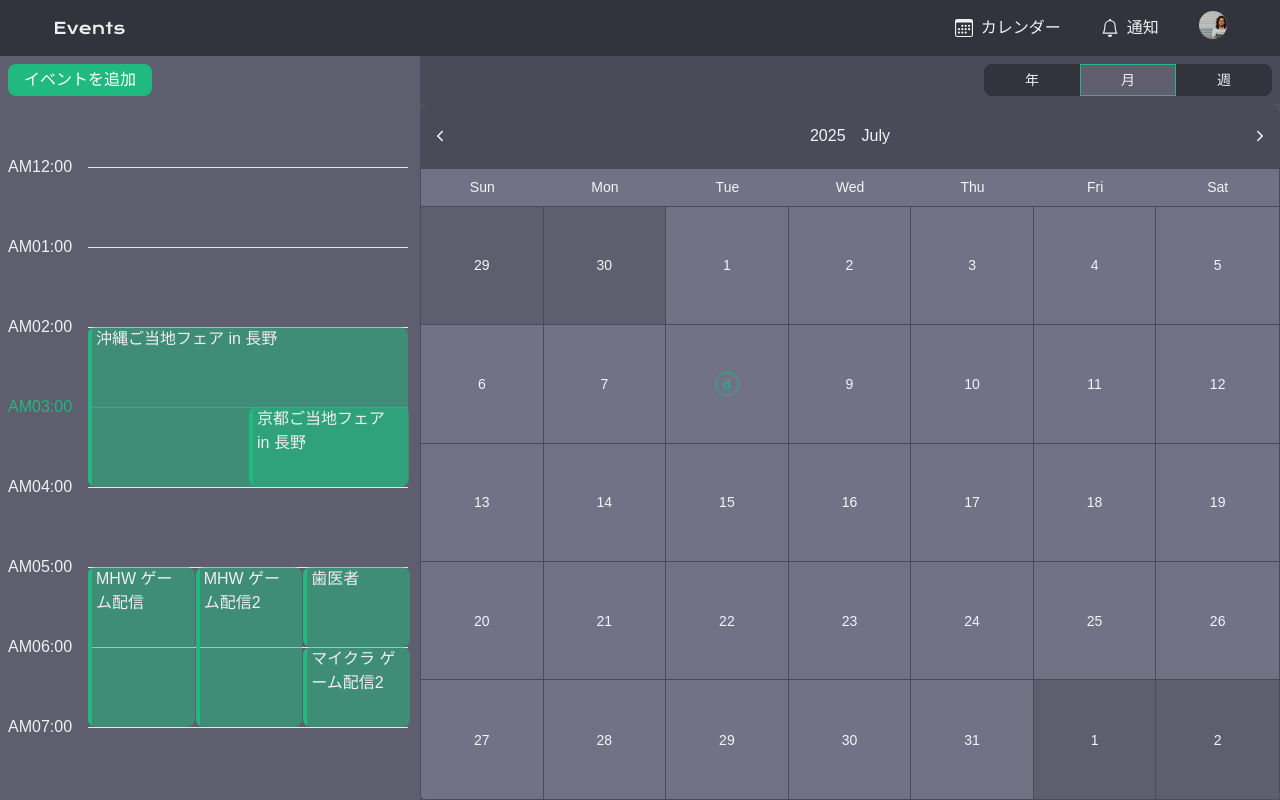
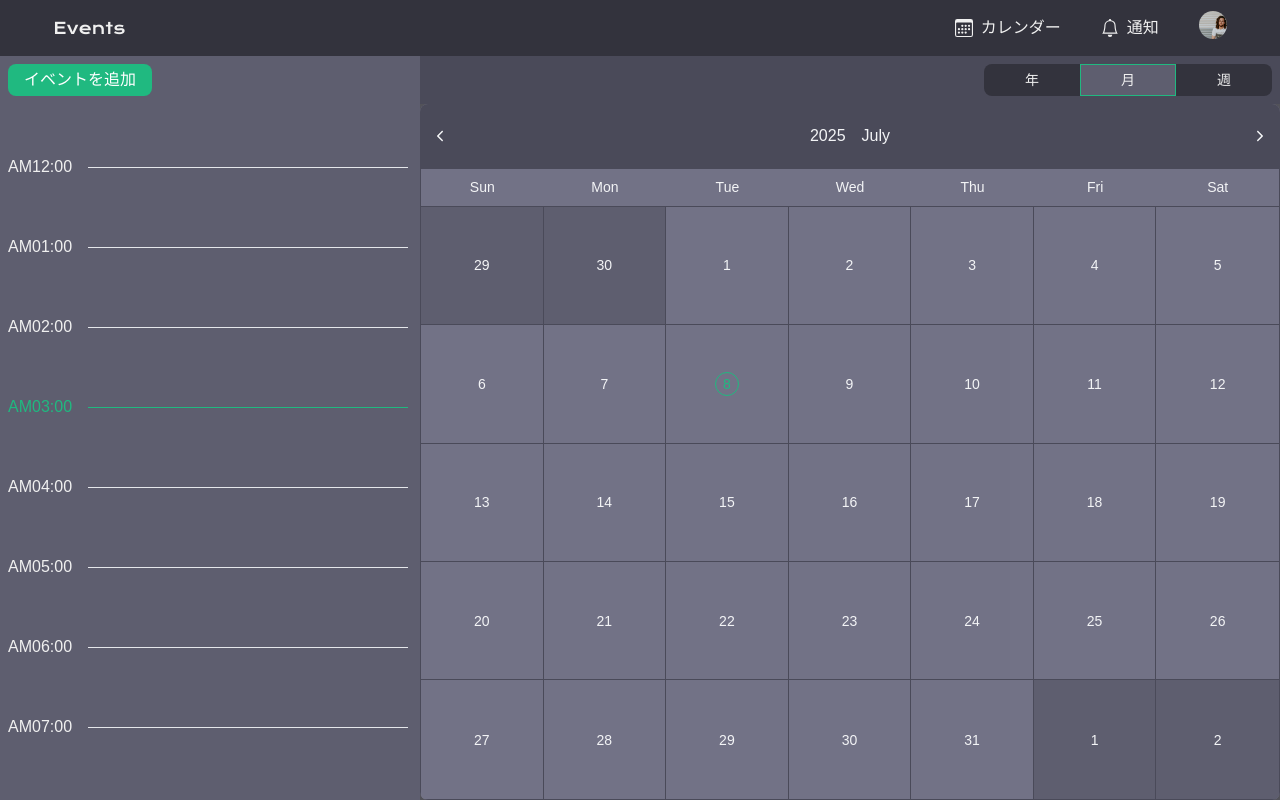
Before and after one commit to washizawa83/events-app, a Next.js app: page /pages/calendar in a window 1280 px wide. Built offline with nearby package versions, Linux system fonts and the light colour scheme.

Commit message:
終了日時跨ぎ対応

```diff
--- a/src/app/features/calendars/CalendarTimeSchedule.tsx
+++ b/src/app/features/calendars/CalendarTimeSchedule.tsx
@@ -1,7 +1,7 @@
 'use client'
 
 import dayjs, { Dayjs } from 'dayjs'
-import { useEffect, useState } from 'react'
+import React, { useEffect, useState } from 'react'
 
 type Props = {
   events: ScheduleEvent[]
@@ -27,6 +27,7 @@ type ScheduleEvent = {
 
 const TimeSchedulePaddingPx = 8
 const TimeLineRowHeightPx = 80
+const TimeQuarterHeight = TimeLineRowHeightPx / 4
 const TimeLineRowBorderMargin = 12
 const timeLineWidthPct = 20
 const eventCellWidthPct = 100 - timeLineWidthPct
@@ -81,19 +82,30 @@ const createScheduleMap = (sortedEvents: ScheduleEvent[]) => {
   const scheduleMap: { [key: number]: ScheduleEvent[] } = {}
   sortedEvents.forEach((event) => {
     const startTimeHour = event.startTime.hour()
-    const eventTimeScope = event.endTime.diff(event.startTime, 'hour')
+    const isCrossingDays = event.startTime.date() !== event.endTime.date()
+    const eventTimeScope = isCrossingDays
+      ? 24 - startTimeHour
+      : event.endTime.diff(event.startTime, 'hour')
+
+    // 開始・終了時間が同一の場合
+    if (eventTimeScope === 0) {
+      scheduleMap[startTimeHour] = scheduleMap[startTimeHour] || []
+      scheduleMap[startTimeHour].push(event)
+      return
+    }
     createArray(eventTimeScope).forEach((_, index) => {
-      if (index === 0) {
-        scheduleMap[startTimeHour] = scheduleMap[startTimeHour] || []
-        return scheduleMap[startTimeHour].push(event)
-      }
-      if (startTimeHour + index >= 24) return
-      scheduleMap[startTimeHour + index] =
-        scheduleMap[startTimeHour + index] || []
-      return scheduleMap[startTimeHour + index].push(event)
+      const key = startTimeHour + index
+      scheduleMap[key] = scheduleMap[key] || []
+      scheduleMap[key].push(event)
+      return
     })
   })
   return scheduleMap
+}
+
+const getQuarterTime = (minute: number) => {
+  const quarterTime = 15
+  return Math.floor(minute / quarterTime)
 }
 
 export const CalendarTimeSchedule = ({ events, timeScheduleWidth }: Props) => {
@@ -101,11 +113,33 @@ export const CalendarTimeSchedule = ({ events, timeScheduleWidth }: Props) => {
   const [eventCellParams, setEventCellParams] = useState<EventElementParam[]>(
     [],
   )
+  const ref = React.createRef<HTMLSpanElement>()
   const timeLineWidth = timeScheduleWidth * (timeLineWidthPct * 0.01)
   const eventCellWidth = timeScheduleWidth * (eventCellWidthPct * 0.01)
 
   const isNowHour = (time: string) => {
     return currentDateTime.format('Ahh') + ':00' === time
+  }
+
+  const calcScheduleTop = (event: ScheduleEvent) => {
+    return (
+      event.startTime.hour() * TimeLineRowHeightPx +
+      TimeLineRowBorderMargin +
+      getQuarterTime(event.startTime.minute()) * TimeQuarterHeight
+    )
+  }
+
+  const calcScheduleHeight = (event: ScheduleEvent) => {
+    const isCrossingDays = event.startTime.date() !== event.endTime.date()
+    const totalMinute = isCrossingDays
+      ? event.endTime.hour(0).minute(0).diff(event.startTime, 'minute')
+      : event.endTime.diff(event.startTime, 'minute')
+
+    const hour = Math.floor(totalMinute / 60)
+    const minute = totalMinute % 60
+    return (
+      hour * TimeLineRowHeightPx + getQuarterTime(minute) * TimeQuarterHeight
+    )
   }
 
   const calcScheduleWidth = (
@@ -149,19 +183,24 @@ export const CalendarTimeSchedule = ({ events, timeScheduleWidth }: Props) => {
       const sortedEvents = sortEventsByStartTime(events)
       const scheduleMap = createScheduleMap(sortedEvents)
 
-      return sortedEvents.map((event) => ({
-        ...event,
-        top:
-          event.startTime.hour() * TimeLineRowHeightPx +
-          TimeLineRowBorderMargin,
-        left: calcScheduleElementLeftPx(scheduleMap, event),
-        height:
-          // 0時をまたがる場合(23:00 ~ 1:00など)、1 - 23になってしまう
-          (event.endTime.hour() - event.startTime.hour()) * TimeLineRowHeightPx,
-        width: calcScheduleWidth(scheduleMap, event),
-      }))
+      return sortedEvents.map((event) => {
+        const top = calcScheduleTop(event)
+        const height = calcScheduleHeight(event)
+        return {
+          ...event,
+          top,
+          left: calcScheduleElementLeftPx(scheduleMap, event),
+          height,
+          width: calcScheduleWidth(scheduleMap, event),
+        }
+      })
     }
     setEventCellParams(createEventCellElementParams())
+
+    ref!.current!.scrollIntoView({
+      behavior: 'smooth',
+      block: 'center',
+    })
   }, [events])
 
   return (
@@ -175,6 +214,7 @@ export const CalendarTimeSchedule = ({ events, timeScheduleWidth }: Props) => {
           <span
             className={`${isNowHour(time) && 'text-accent'}`}
             style={{ width: `${timeLineWidth}px` }}
+            ref={isNowHour(time) ? ref : undefined}
           >
             {time}
           </span>
--- a/src/app/pages/calendar/page.tsx
+++ b/src/app/pages/calendar/page.tsx
@@ -16,40 +16,46 @@ enum CalendarScope {
 
 const events = [
   {
+    id: '00',
+    title: 'オールナイトイベント',
+    startTime: dayjs().add(-1, 'day').hour(22).minute(0),
+    endTime: dayjs().hour(6).minute(0),
+  },
+  {
     id: '01',
     title: '沖縄ご当地フェア in 長野',
-    startTime: dayjs().add(-1, 'hour'),
-    endTime: dayjs().add(1, 'hour'),
+    startTime: dayjs().hour(9).minute(15),
+    endTime: dayjs().hour(11).minute(30),
   },
   {
     id: '02',
     title: '京都ご当地フェア in 長野',
-    startTime: dayjs(),
-    endTime: dayjs().add(1, 'hour'),
+    startTime: dayjs().hour(12).minute(0),
+    endTime: dayjs().hour(13).minute(30),
   },
   {
     id: '03',
     title: 'MHW ゲーム配信',
-    startTime: dayjs().add(2, 'hour'),
-    endTime: dayjs().add(4, 'hour'),
+    startTime: dayjs().hour(18).minute(0),
+    endTime: dayjs().hour(20).minute(0),
   },
   {
     id: '04',
     title: '歯医者',
-    startTime: dayjs().add(2, 'hour'),
-    endTime: dayjs().add(3, 'hour'),
+    startTime: dayjs().hour(18).minute(0),
+    endTime: dayjs().hour(18).minute(30),
   },
   {
     id: '05',
-    title: 'MHW ゲーム配信2',
-    startTime: dayjs().add(2, 'hour'),
-    endTime: dayjs().add(4, 'hour'),
+    title: 'ハウスダーツ大会',
+    startTime: dayjs().hour(22).minute(0),
+    endTime: dayjs().hour(24).minute(0),
   },
   {
     id: '06',
-    title: 'マイクラ ゲーム配信2',
-    startTime: dayjs().add(3, 'hour'),
-    endTime: dayjs().add(4, 'hour'),
+    title: 'マイクラ ゲーム配信',
+    startTime: dayjs().hour(20).minute(0),
+    endTime: dayjs().add(1, 'day').hour(2).minute(30),
   },
 ]
 
```
